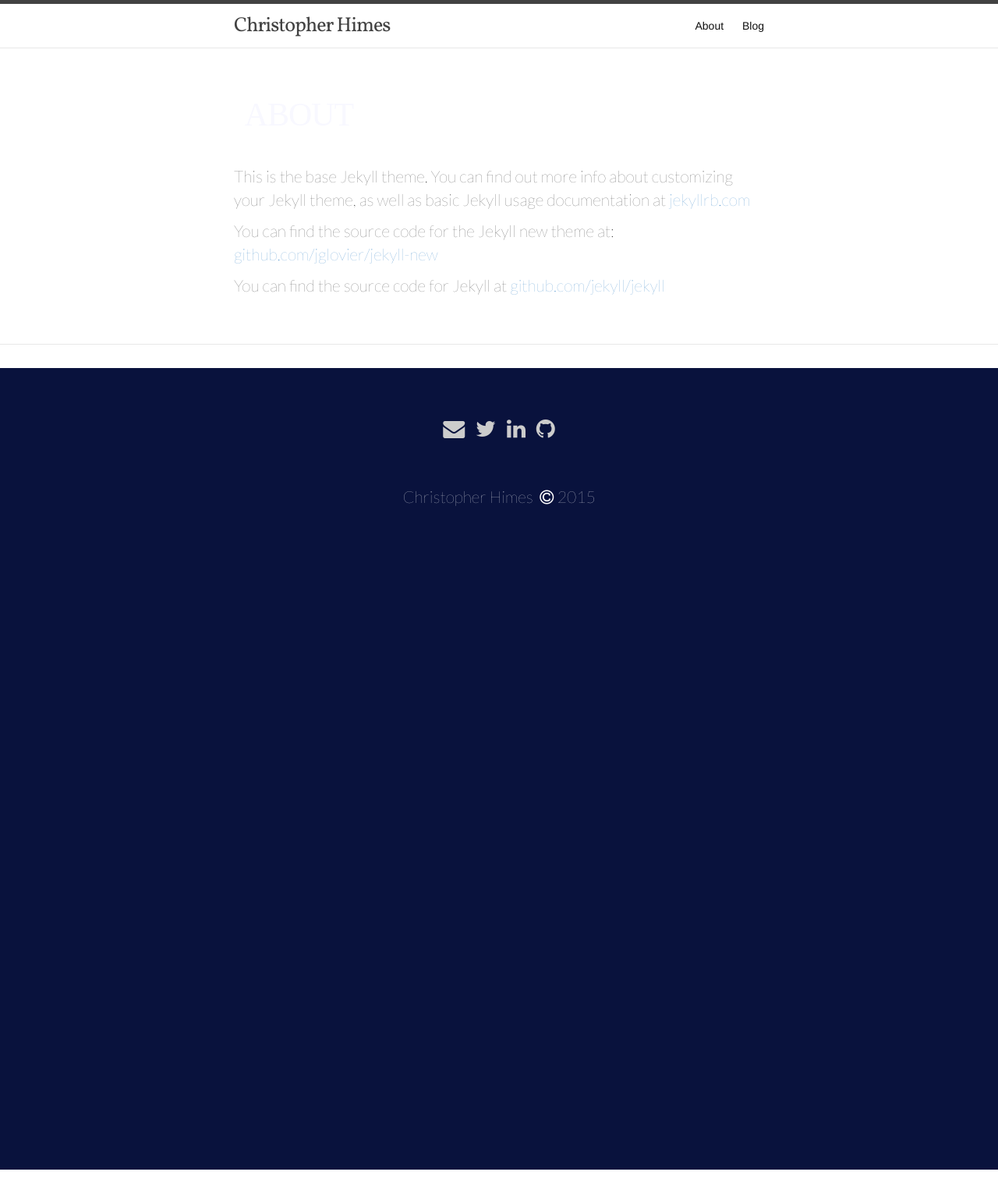
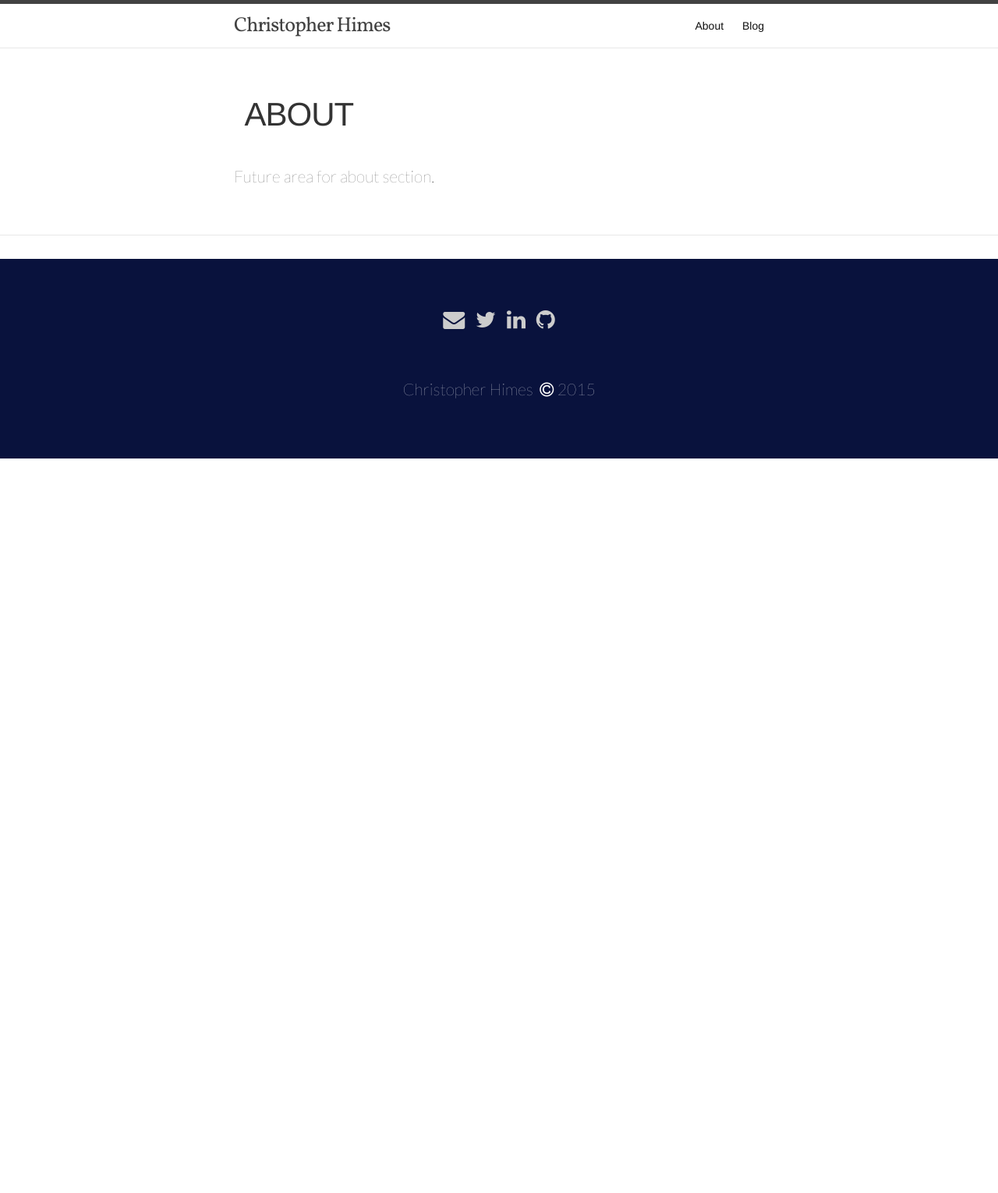
Before and after one commit to christopherhimes/christopherhimes.github.io, a Jekyll site: the page built from pages/about.md, in a window 1280 px wide. Shown: the whole page at 78% size. Built offline with Jekyll 4.4.1, drawn with Linux system fonts in a browser that asks for light colours; nearby versions of some CDN libraries; some web fonts are replaced; library files that are not in the unit come from our copies; after the commit the page ends 900 px from its top, so only the background shows below that.

Commit message:
combine all css into scss files

```diff
--- a/_includes/footer.html
+++ b/_includes/footer.html
@@ -1,6 +1,6 @@
 <footer class="site-footer">
     <div class="row footer featurette">
-      <div class="container text-center lightGray social">
+      <div class="text-center lightGray social">
           <a href="mailto:christopher@christopherhimes.com?Subject=Contact-Me">
             <i class="fa fa-envelope fa-2x"></i>
           </a>
@@ -17,6 +17,6 @@
       </div>
     </div><!-- Wrap End -->
     <!-- Script at the end -->
-  <script src="http://ajax.googleapis.com/ajax/libs/jquery/1.10.2/jquery.min.js" type="text/javascript"></script>
+  <script src="//ajax.googleapis.com/ajax/libs/jquery/1.10.2/jquery.min.js" type="text/javascript"></script>
   <script src="/js/bootstrap.min.js" type="text/javascript"></script>
 </footer>
--- a/css/main.scss
+++ b/css/main.scss
@@ -43,7 +43,10 @@
 
 // Import partials from `sass_dir` (defaults to `_sass`)
 @import
+        "bootstrap.min",
         "base",
         "layout",
-        "syntax-highlighting"
+        "syntax-highlighting",
+        "landing"
+
 ;
--- a/index.html
+++ b/index.html
@@ -10,7 +10,7 @@
     <meta name="author" content="Christopher Himes">
     <link href="/images/favicon.ico" rel="shortcut icon" />
     <link href="/css/bootstrap.min.css" rel="stylesheet" type="text/css">
-    <link href="/css/style.css" rel="stylesheet" type="text/css">
+    <link href="/css/main.css" rel="stylesheet" type="text/css">
     <link href='//fonts.googleapis.com/css?family=Lato:100|Megrim' rel='stylesheet' type='text/css'>
     <link rel="stylesheet" href="//maxcdn.bootstrapcdn.com/font-awesome/4.3.0/css/font-awesome.min.css">
     <style>
@@ -33,7 +33,6 @@
           <h1>
             Christopher Himes
           </h1>
-          <hr>
           <div class="whiteText lead">
             <p>
               <b>I'm a developer living in Metro Detroit -</b> using my experience to make complicated things seem effortless, simpler, and elegant.
--- a/pages/about.md
+++ b/pages/about.md
@@ -4,8 +4,4 @@
 permalink: /about/
 ---
 
-This is the base Jekyll theme. You can find out more info about customizing your Jekyll theme, as well as basic Jekyll usage documentation at [jekyllrb.com](http://jekyllrb.com/)
-
-You can find the source code for the Jekyll new theme at: [github.com/jglovier/jekyll-new](https://github.com/jglovier/jekyll-new)
-
-You can find the source code for Jekyll at [github.com/jekyll/jekyll](https://github.com/jekyll/jekyll)
+Future area for about section.
```
Also changed, not shown: _sass/_bootstrap.min.scss (renamed from css/bootstrap.min.css), _sass/_landing.scss (renamed from css/style.css), 8 other files.
